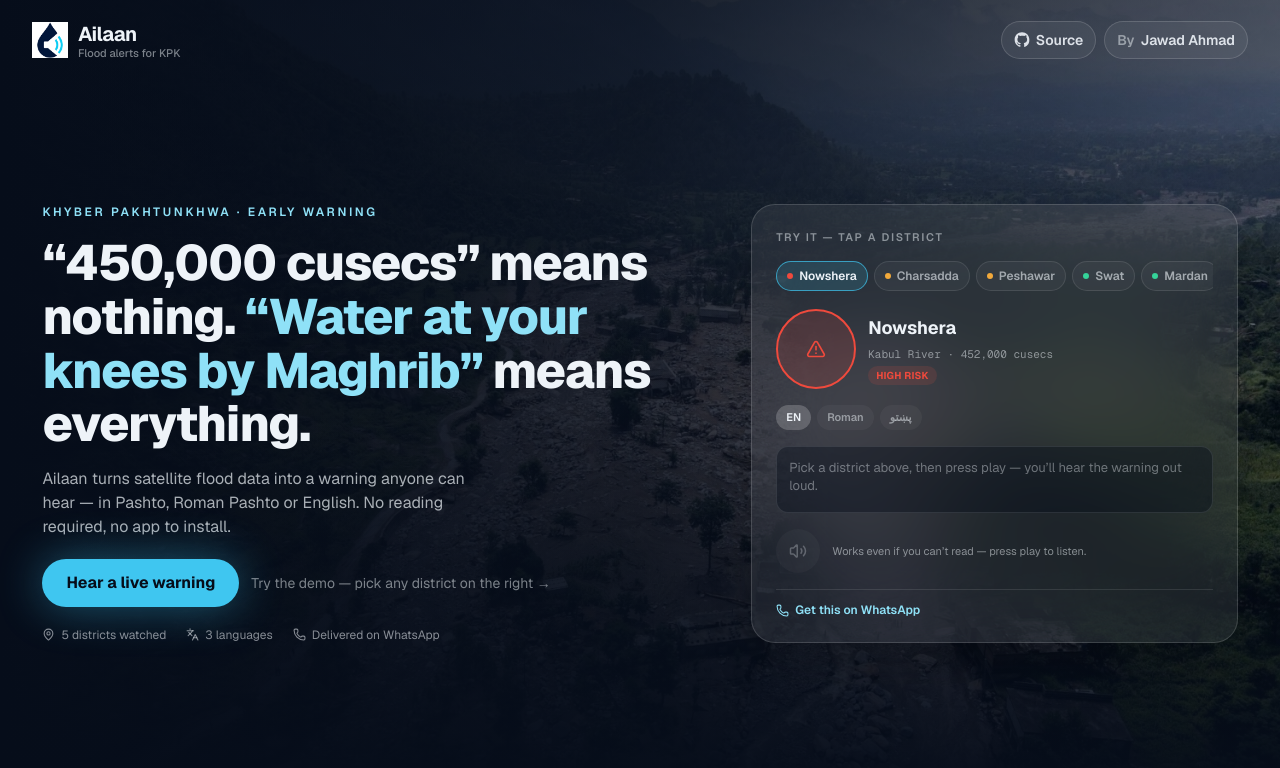
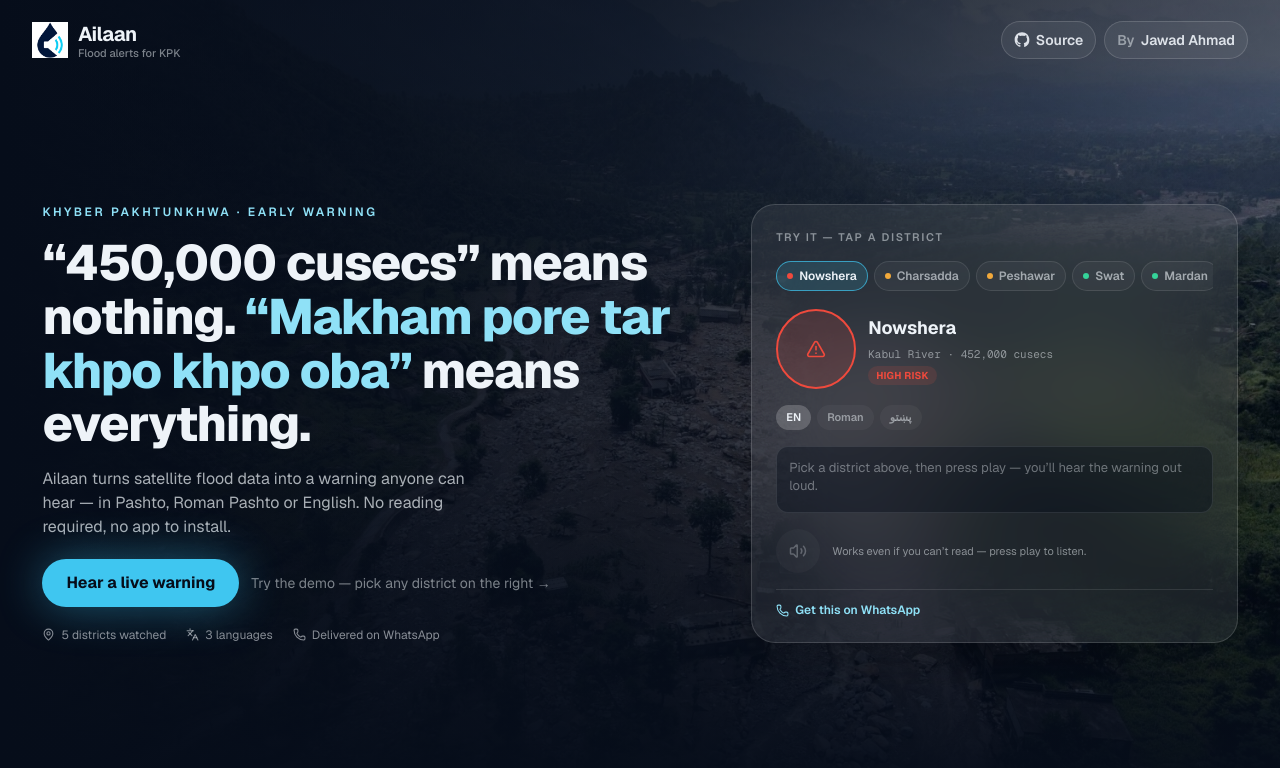
Before and after one commit to juwwad/ailaan, a Next.js app: page / in a window 1280 px wide. Shown: the top 768 px of the page. Built offline with nearby package versions, Linux system fonts and the light colour scheme.

Commit message:
added a pashto sentence to hero

```diff
--- a/components/Hero.js
+++ b/components/Hero.js
@@ -267,7 +267,7 @@ export default function Hero() {
             <h1 className="text-[clamp(1.35rem,5.6vw,3.1rem)] font-extrabold leading-[1.08] tracking-tight text-mist">
               &ldquo;450,000 cusecs&rdquo; means nothing.{" "}
               <span className="text-signal-soft">
-                &ldquo;Water at your knees by Maghrib&rdquo;
+                &ldquo;Makham pore tar khpo khpo oba&rdquo;
               </span>{" "}
               means everything.
             </h1>
```
